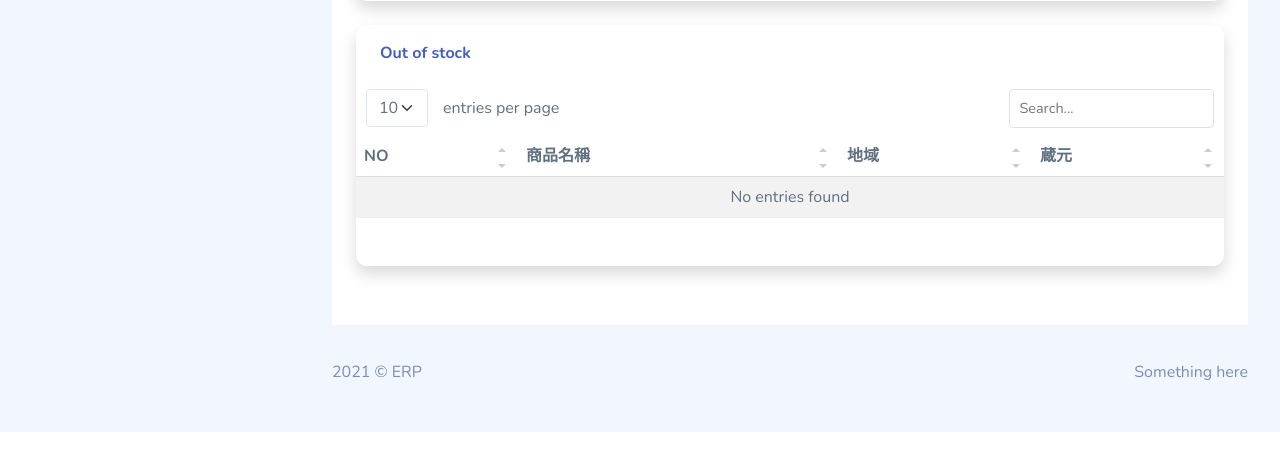
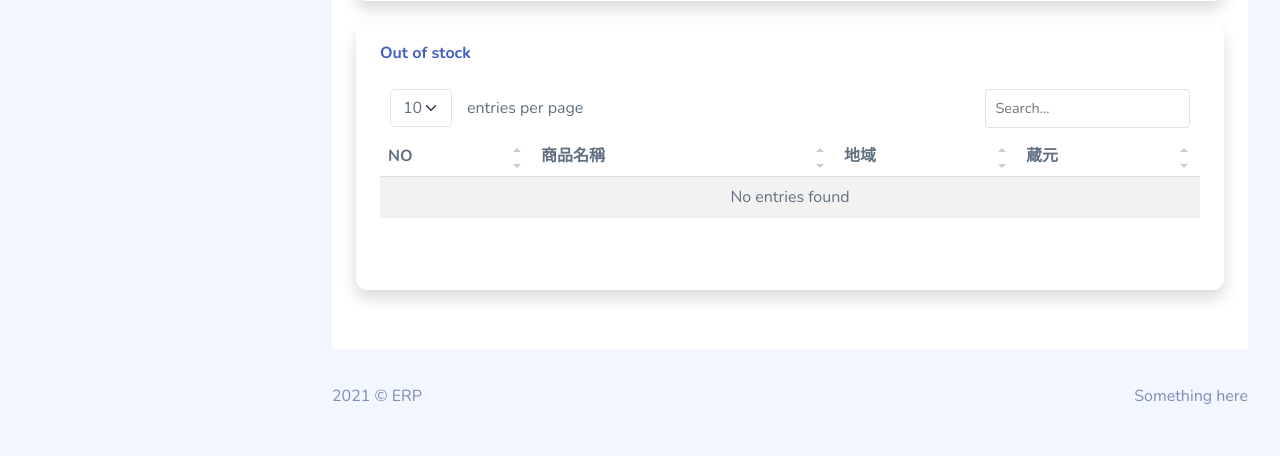
Before and after one commit to endura-sys/erp-sys, a PHP site: page /dashboard in a window 1280 px wide. Shown: the part 1023-1479 px from the top of the page. Before the commit the page ends 1455 px from the top, so only its background shows below. Run offline with PHP 8.4, Linux system fonts and the light colour scheme; some libraries are stand-ins or nearby versions.

Commit message:
table centred

```diff
--- a/localhost/template/general/dashboard.php
+++ b/localhost/template/general/dashboard.php
@@ -202,6 +202,9 @@
                                         </div>
                                     </div>
                                     <!-- Card Body -->
+
+
+                                     <div class="card-body">
                                     <table class="table table-striped" id="table1">
                                         <thead>
                                             <tr>
```
Also changed, not shown: 2 other files.
